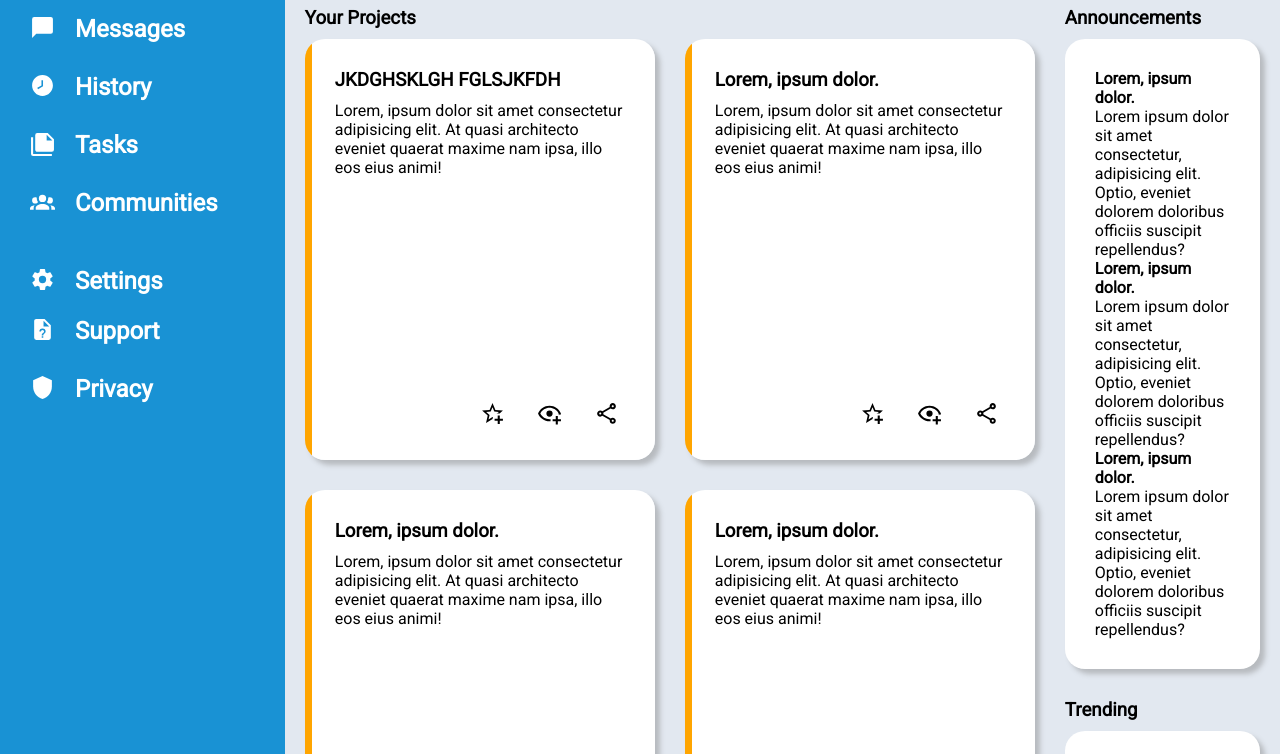
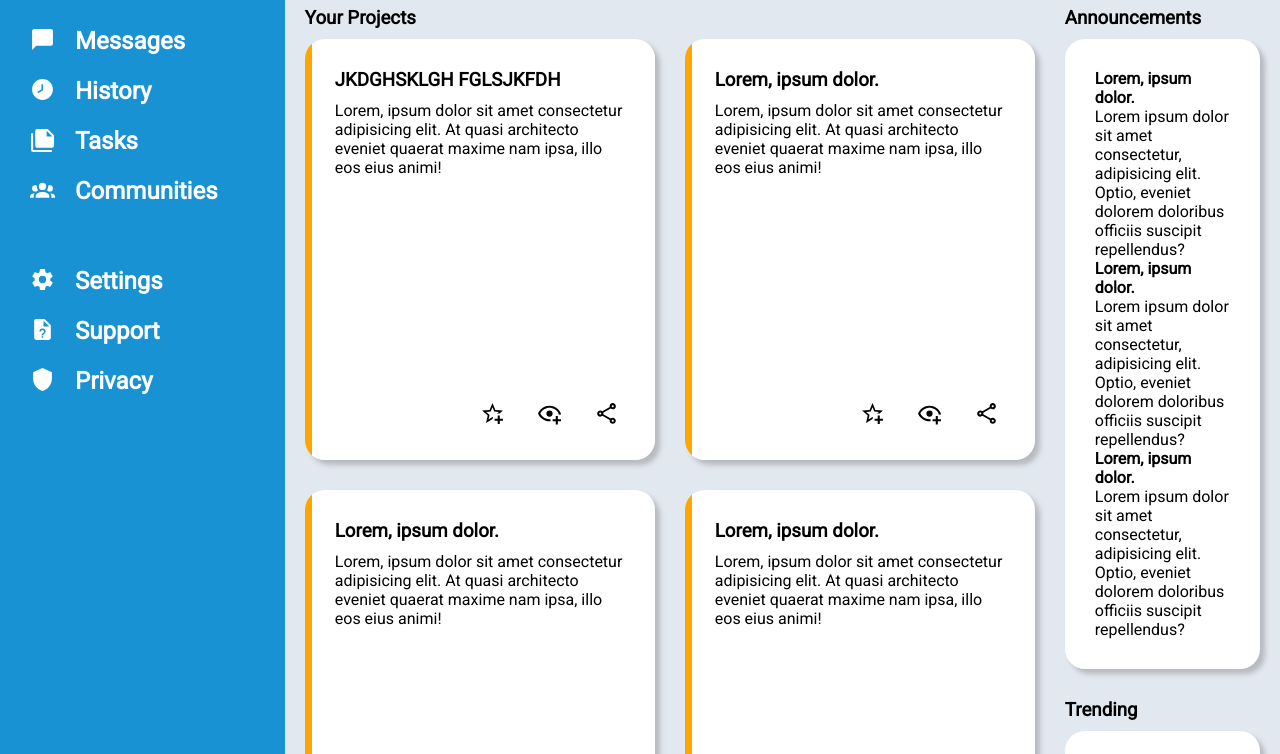
Before and after one commit to AmbiAngel/admin-dashboard-project, a website built with webpack: page dist/index.html in a window 1280 px wide. Shown: the part 213-967 px from the top of the page. Built offline with Linux system fonts and the light colour scheme.

Commit message:
In sidebar, correct list spacing and margin inconsistencies

```diff
--- a/src/style.css
+++ b/src/style.css
@@ -65,12 +65,12 @@ body{
 }
 
 .sidebar > ul {
-    margin: 50px auto;
+    margin: 70px auto;
     list-style: none;
     display: grid;
     gap: 30px;
     padding-left: 20px;
-    grid-template-rows: repeat(auto-fit, 20px);
+    grid-template-rows: repeat(6, 20px);
 }
 
 .sidebar > ul > li {
```
Also changed, not shown: dist/bundle.js.
